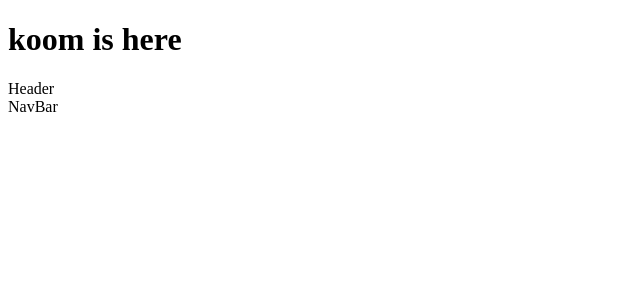
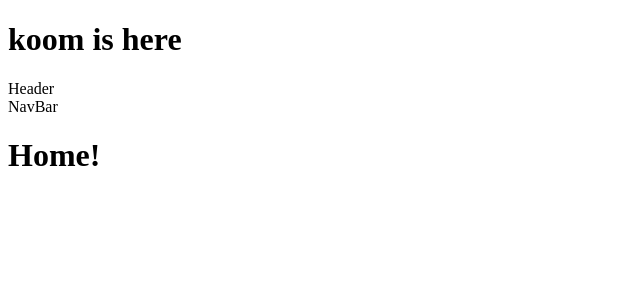
Before and after one commit to zikoom/kooms-day, a React (Create React App) app: page / in a window 1280 px wide. Shown: the top 300 px of the page, without its empty margins (0-640 px from the left). Built offline with nearby package versions, Linux system fonts and the light colour scheme.

Commit message:
라우팅 + home 추가

```diff
--- /dev/null
+++ b/src/components/Home.js
@@ -0,0 +1,9 @@
+function Home(){
+  return (
+    <div>
+      <h1>Home!</h1>
+    </div>
+  )
+}
+
+export default Home;
--- a/src/index.js
+++ b/src/index.js
@@ -1,10 +1,23 @@
+import {
+  BrowserRouter,
+  Routes,
+  Route,
+} from "react-router-dom";
+
 import React from 'react';
 import ReactDOM from 'react-dom/client';
 import App from './App';
+import Home from './components/Home'
 
 const root = ReactDOM.createRoot(document.getElementById('root'));
 root.render(
-  <App />
+  <BrowserRouter>
+    <Routes>
+      <Route path="/" element={<App />}>
+        <Route index element={<Home />} />
+      </Route>
+    </Routes>
+  </BrowserRouter>
 );
 
 // If you want to start measuring performance in your app, pass a function
```
